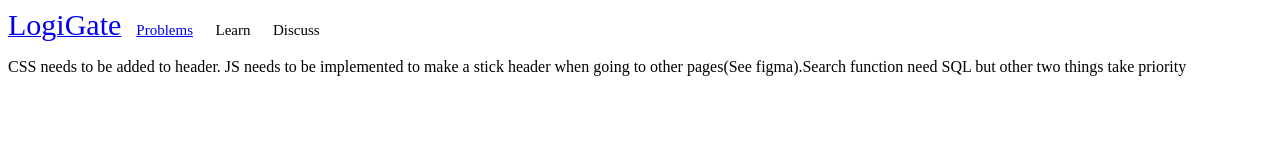
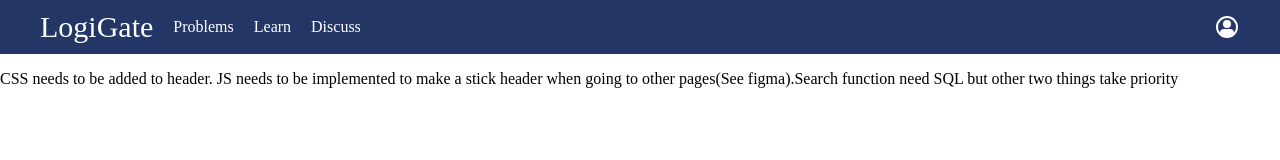
Before and after one commit to gdscvt/LogiGate, a plain HTML site: page index.html in a window 1280 px wide. Drawn offline with Linux system fonts and the light colour scheme.

Commit message:
stylized nav bar & added 404 page

```diff
--- a/css/main.css
+++ b/css/main.css
@@ -4,3 +4,30 @@
 .smallh1{
 	font-size: 15px;
 }
+body {
+	margin: 0;
+}
+
+/* Navigation bar */
+.main-navig {
+	background: #243665;
+	display: flex;
+	justify-content: space-between;
+	padding: 0;
+	margin: 0;
+}
+.main-navig ul {
+	padding: 0 30px;
+	margin: 0;
+	list-style-type: none;
+	display: flex;
+	align-items : center;
+}
+.main-navig li a {
+	margin: 0;
+	padding: 10px 10px;
+	color: #fff;
+	text-decoration: none;
+	font-family: Constantia;
+	display: block;
+}
--- a/index.html
+++ b/index.html
@@ -12,10 +12,20 @@
 	</head>
 
 	<body>
-		<div>
-		<!-- h1 seemed to mess stuff up so left it out -->
-		<pre style="font-family: Constantia"><a href="index.html"><span style="font-size:30px">LogiGate</span></a></span><span style="font-size:15px">    <a href="problems/problem-hub.html">Problems</a>      Learn      Discuss</span></pre>
-		</div>
+
+			<!-- h1 seemed to mess stuff up so left it out -->
+			<div class="main-navig">
+				<ul class="nav-left">
+					<li><a href="index.html"><span style="font-size:30px">LogiGate</span></a></li>
+					<li><a href="problems/problem-hub.html">Problems</a></li>
+					<!--TODO: replace links later-->
+					<li><a href="error404.html">Learn</a></li>
+					<li><a href="error404.html">Discuss</a></li>
+				</ul>
+				<ul class="nav-right">
+					<li><a href="error404.html"><svg xmlns="http://www.w3.org/2000/svg" width=25 height=25 viewBox="0 0 25 25" x="0px" y="0px"><circle cx="12" cy="9" r="4" fill="white"/><path d="M12,1A11,11,0,0,0,1,12,11,11,0,0,0,12,23,11,11,0,0,0,23,12,11,11,0,0,0,12,1Zm7,16.67A4,4,0,0,0,15,14H9a4,4,0,0,0-4,3.67A8.82,8.82,0,0,1,3,12a9,9,0,0,1,18,0A8.82,8.82,0,0,1,19,17.67Z" fill="white"/></svg></a></li>
+				</ul>
+			</div>
 
 		<div>
 		<p>CSS needs to be added to header. JS needs to be implemented to make a stick header when going to other pages(See figma).Search function need SQL but other two things take priority</p>
```
Also changed, not shown: error404.html (added, +15 -0 lines), problems/problem-hub.html (+11 -2 lines), problems/problem1.html (+11 -3 lines).
